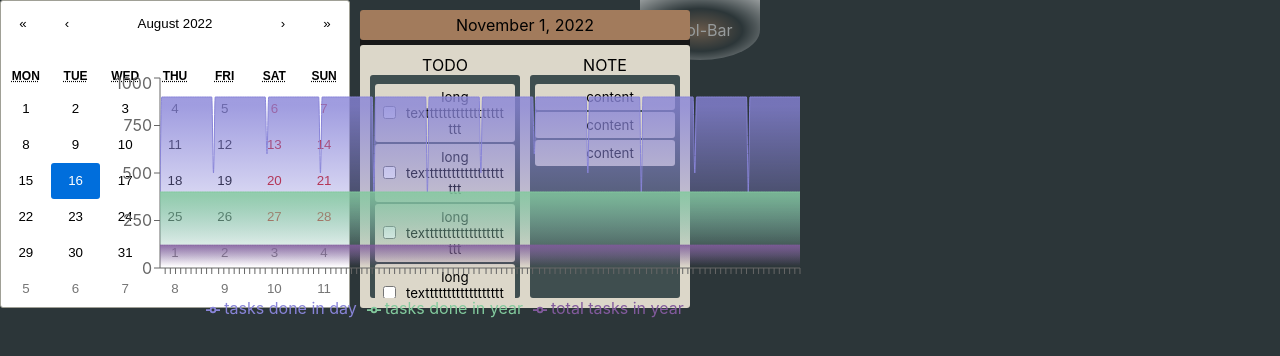
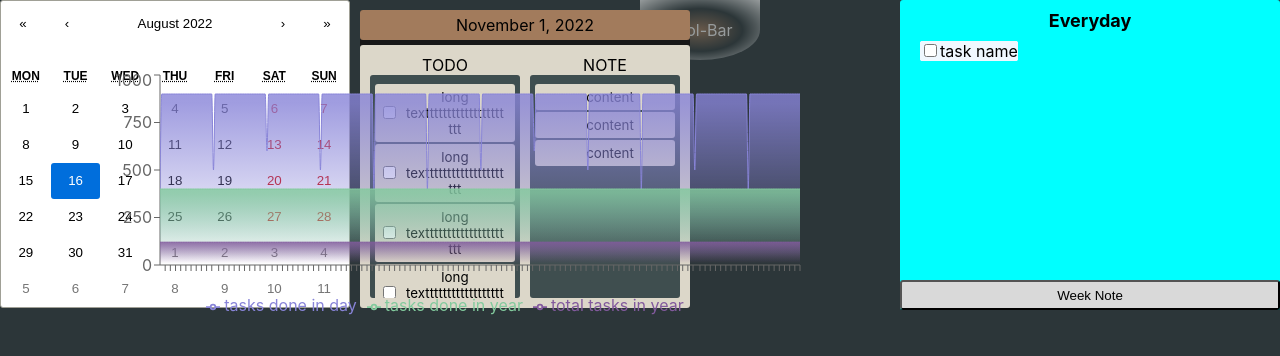
Before and after one commit to qitpydev/qitpy, a React (Create React App) app: page /app/todoApp in a window 1280 px wide. Shown: the top 356 px of the page. Built offline with nearby package versions, Linux system fonts and the light colour scheme.

Commit message:
everyday doing

```diff
--- a/src/features/TodoApp/ChartTodo/ChartTodo.scss
+++ b/src/features/TodoApp/ChartTodo/ChartTodo.scss
@@ -1,5 +1,5 @@
 .chart-todo {
     position: fixed;
-    top: 68px;
+    top: 65px;
     right: 450px;
 }
--- a/src/features/TodoApp/ChartTodo/ChartTodo.tsx
+++ b/src/features/TodoApp/ChartTodo/ChartTodo.tsx
@@ -3,11 +3,6 @@ import { LineChart, Line, CartesianGrid, XAxis, YAxis, Area, AreaChart, Tooltip,
 import { Month } from '../../../enums/EMonth';
 import "./ChartTodo.scss";
 import CustomTooltip from './CustomTooltip/CustomTooltip';
-
-
-// tasks done in day
-// tasks done in year
-// total tasks in year
 
 const TaskDoneInDay_objKey = "tasks done in day";
 const TaskDoneInYear_objKey = "tasks done in year";
--- a/src/features/TodoApp/ChartTodo/CustomTooltip/CustomTooltip.tsx
+++ b/src/features/TodoApp/ChartTodo/CustomTooltip/CustomTooltip.tsx
@@ -14,7 +14,6 @@ import "./CustomTooltip.scss";
  */
 
 const renderTooltip = (date, doneDayAmount, doneYearAmount, totalAmount) => {
-  // console.log("date",date);
   return (
     <div className='tooltip-custom'>
         <div className="tooltip-custom-date">{date}</div>
@@ -27,7 +26,6 @@ const renderTooltip = (date, doneDayAmount, doneYearAmount, totalAmount) => {
 
 function CustomTooltip(props) {
   const {active, payload} = props;
-  // console.log(props)
 
   if (active && payload && payload.length) {
     const [doneDay, doneYear, total] = payload;
--- /dev/null
+++ b/src/features/TodoApp/DailyTodo/DailyTask/DailyTask.scss
@@ -0,0 +1,14 @@
+.daily-task {
+    position: absolute;
+    // width: 100%;
+    height: max-content;
+    background-color: aliceblue;
+
+    &-checkbox {
+
+    }
+
+    &-name {
+
+    }
+}
--- /dev/null
+++ b/src/features/TodoApp/DailyTodo/DailyTask/DailyTask.tsx
@@ -0,0 +1,15 @@
+import React from 'react'
+import "./DailyTask.scss"
+
+function DailyTask(props) {
+
+  const taskName = "task name";
+  return (
+    <div className='daily-task'>
+      <input type="checkbox"className="daily-task-checkbox" />
+      <label className='daily-task-name'>{taskName}</label>
+    </div>
+  )
+}
+
+export default DailyTask
--- /dev/null
+++ b/src/features/TodoApp/DailyTodo/DailyTodo.scss
@@ -0,0 +1,35 @@
+.daily-todo {
+    position: fixed;
+    width: 380px;
+    height: 310px;
+    top: 0;
+    right: 0;
+    background-color: aqua;
+
+    &-everyday {
+
+        &-label {
+            display: block;
+            position: relative;
+            margin: 10px 0;
+            width: 100%;
+            text-align: center;
+            font-weight: 650;
+            font-size: large;
+        }
+
+        &-tasks {
+            margin: 0 20px 10px;
+
+        }
+    }
+
+    &-week-note-btn {
+        position: absolute;
+        bottom: 0;
+        width: 100%;
+        height: 30px;
+        background-color: #D9D9D9;
+
+    }
+}
--- /dev/null
+++ b/src/features/TodoApp/DailyTodo/DailyTodo.tsx
@@ -0,0 +1,36 @@
+import React from 'react'
+import { connect } from 'react-redux'
+import "./DailyTodo.scss"
+import DailyTask from './DailyTask/DailyTask';
+
+const dailyTodoLabel_Name = "Everyday";
+const weekNoteBtn_Name = "Week Note";
+
+export const DailyTodo = (props) => {
+
+    const getDailyTask = () => {
+        return (
+            <>
+            <DailyTask />
+            <DailyTask />
+            <DailyTask />
+            <DailyTask />
+            </>
+        )
+    }
+  return (
+    <div className='daily-todo'>
+        <div className="daily-todo-everyday">
+            <label className='daily-todo-everyday-label'>{dailyTodoLabel_Name}</label>
+            <div className="daily-todo-everyday-tasks">
+                {getDailyTask()}
+            </div>
+        </div>
+        <button className="daily-todo-week-note-btn">
+            {weekNoteBtn_Name}
+        </button>
+    </div>
+  )
+}
+
+const mapStateToProps = (state) => ({})
--- a/src/features/TodoApp/TodoApp.tsx
+++ b/src/features/TodoApp/TodoApp.tsx
@@ -3,11 +3,13 @@ import './TodoApp.scss';
 import 'react-calendar/dist/Calendar.css';
 import CalendarTodo from './CalendarTodo/CalendarTodo';
 import ChartTodo from './ChartTodo/ChartTodo';
+import { DailyTodo } from './DailyTodo/DailyTodo';
 
 function TodoApp() {
   return (<>
   <CalendarTodo />
   <ChartTodo />
+  <DailyTodo />
   </>
   );
 }
```
